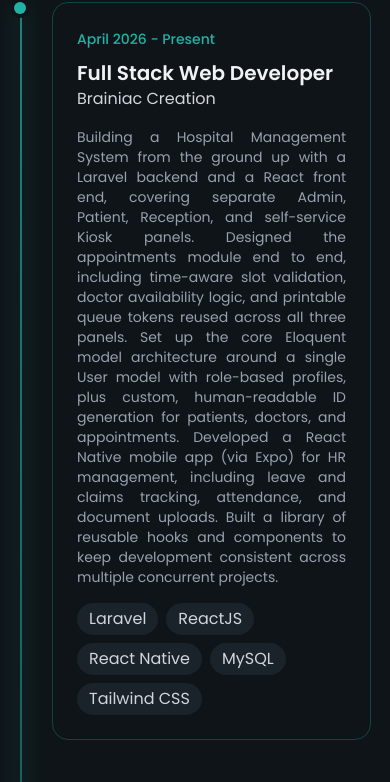
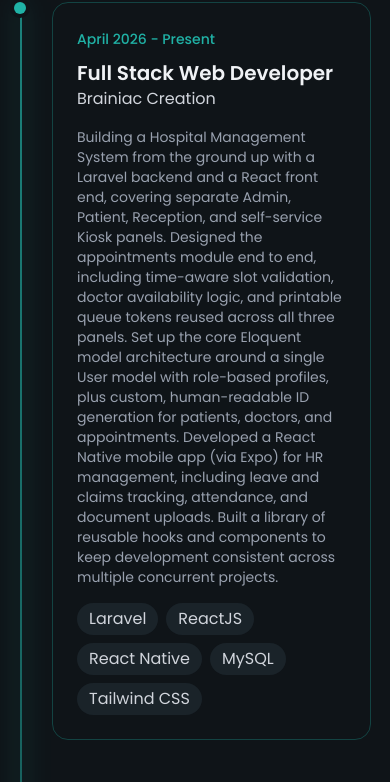
Before and after one commit to DeveloperAhmedIbrahim/my-portfolio, a Next.js app: page / in a window 390 px wide. Shown: the part 5895-6677 px from the top of the page. Built offline with nearby package versions, Linux system fonts and the light colour scheme.

Commit message:
Enhance ContactSection and ExperienceSection with layout adjustments; update padding and alignment for improved responsiveness and readability

```diff
--- a/src/sections/ContactSection.tsx
+++ b/src/sections/ContactSection.tsx
@@ -91,15 +91,15 @@ const ContactSection = () => {
                         <div className="text-xl font-semibold mb-6">Contact Information</div>
                         <div className="space-y-4">
                             {contactInfo.map((item, index) => (
-                                <a key={index} href={item.href} className="flex items-center gap-4 p-4 rounded-xl hover:bg-surface transition-colors group">
-                                    <div className="w-12 h-12 rounded-xl bg-primary/10 flex items-center justify-center group-hover:bg-primary/20 transition-colors">
+                                <a key={index} href={item.href} className="flex items-center gap-4 md:p-4 rounded-xl hover:bg-surface transition-colors group">
+                                    <div className="md:w-12 md:h-12 rounded-xl bg-primary/10 flex items-center justify-center group-hover:bg-primary/20 transition-colors">
                                         <item.icon className="w-5 h-5 text-primary" />
                                     </div>
                                     <div>
                                         <div className="text-gray-400 text-sm">
                                             {item.label}
                                         </div>
-                                        <div className="font-medium">
+                                        <div className="font-medium text-sm">
                                             {item.value}
                                         </div>
                                     </div>
--- a/src/sections/ExperienceSection.tsx
+++ b/src/sections/ExperienceSection.tsx
@@ -60,7 +60,7 @@ const ExperienceSection = () => {
                                         <span className="text-primary text-sm font-medium">{experience.period}</span>
                                         <h3 className="text-xl font-semibold mt-2">{experience.role}</h3>
                                         <p className="text-gray-300">{experience.company}</p>
-                                        <p className="text-sm text-gray-400 mt-4 text-justify">{experience.description}</p>
+                                        <p className="text-sm text-gray-400 mt-4 text-left">{experience.description}</p>
                                         <div className={`flex flex-wrap gap-2 mt-4 ${index % 2 === 0 ? "md:justify-end" : "md:justify-start"}`}>
                                             {experience.technologies.map((technology, techIndex) => (
                                                 <span key={techIndex} className="px-3 py-1 bg-surface text-sx rounded-full text-gray-300">{technology}</span>
```
